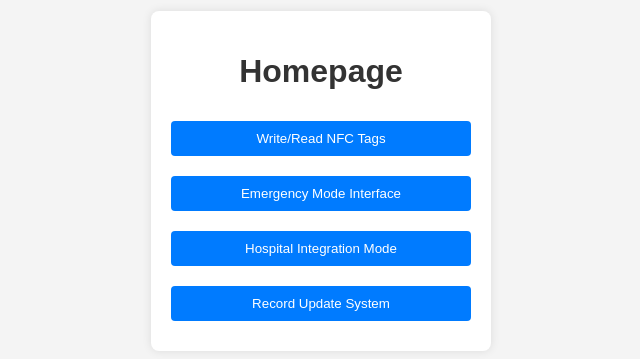
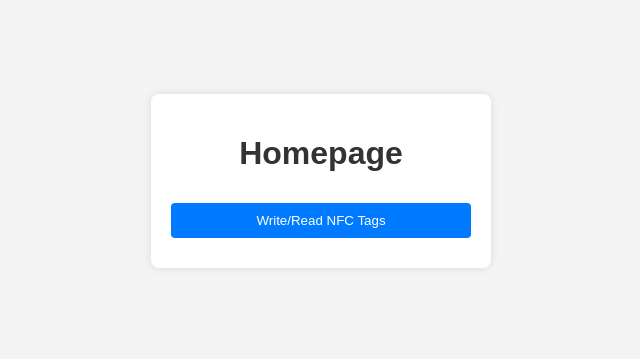
Before and after one commit to AmitR2001/demo_nfc4, a plain HTML site: page index.html in a window 1280 px wide. Shown: the part 219-578 px from the top of the page, without its empty margins (319-959 px from the left). Drawn offline with Linux system fonts and the light colour scheme.

Commit message:
Update index.html

```diff
--- a/index.html
+++ b/index.html
@@ -45,9 +45,9 @@
     <div class="container">
         <h1>Homepage</h1>
         <button onclick="location.href='write.html'">Write/Read NFC Tags</button>
-        <button onclick="location.href='emergency.html'">Emergency Mode Interface</button>
+<!--         <button onclick="location.href='emergency.html'">Emergency Mode Interface</button>
         <button onclick="location.href='hospital.html'">Hospital Integration Mode</button>
-        <button onclick="location.href='update.html'">Record Update System</button>
+        <button onclick="location.href='update.html'">Record Update System</button> -->
     </div>
 </body>
 </html>
```
